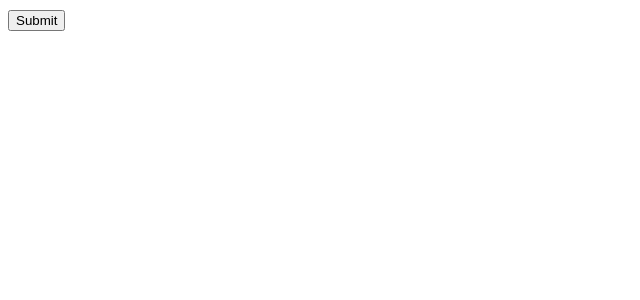
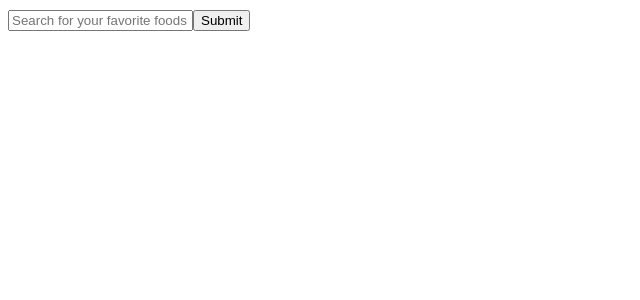
Before and after one commit to Garricku/webstack-portfolio_project, a React (Vite) app in the folder recipe-app/: page / in a window 1280 px wide. Shown: the top 300 px of the page, without its empty margins (0-640 px from the left). Built offline with nearby package versions, Linux system fonts and the light colour scheme.

Commit message:
Completed the setSearchTerm state change for seraching recipes

```diff
--- a/recipe-app/src/App.tsx
+++ b/recipe-app/src/App.tsx
@@ -4,7 +4,7 @@ import * as api from "./api";
 import { Recipe } from "./types";
 
 function App() {
-  const [searchTerm, setSearchTerm] = useState("burgers");
+  const [searchTerm, setSearchTerm] = useState<string>("");
   const [recipes, setRecipes] = useState<Recipe[]>([]);
 
   const handleSearchSubmit = async (event: FormEvent) => {
@@ -20,6 +20,12 @@ function App() {
   return (
     <div>
       <form onSubmit={(event)=> handleSearchSubmit(event)}>
+      <input
+        type="text"
+        required
+        placeholder="Search for your favorite foods e.g. Pizza"
+        value={searchTerm}
+        onChange={(event)=> setSearchTerm(event.target.value)}/>
         <button type="submit">Submit</button>
       </form>
       {recipes.map((recipe) => (
```
